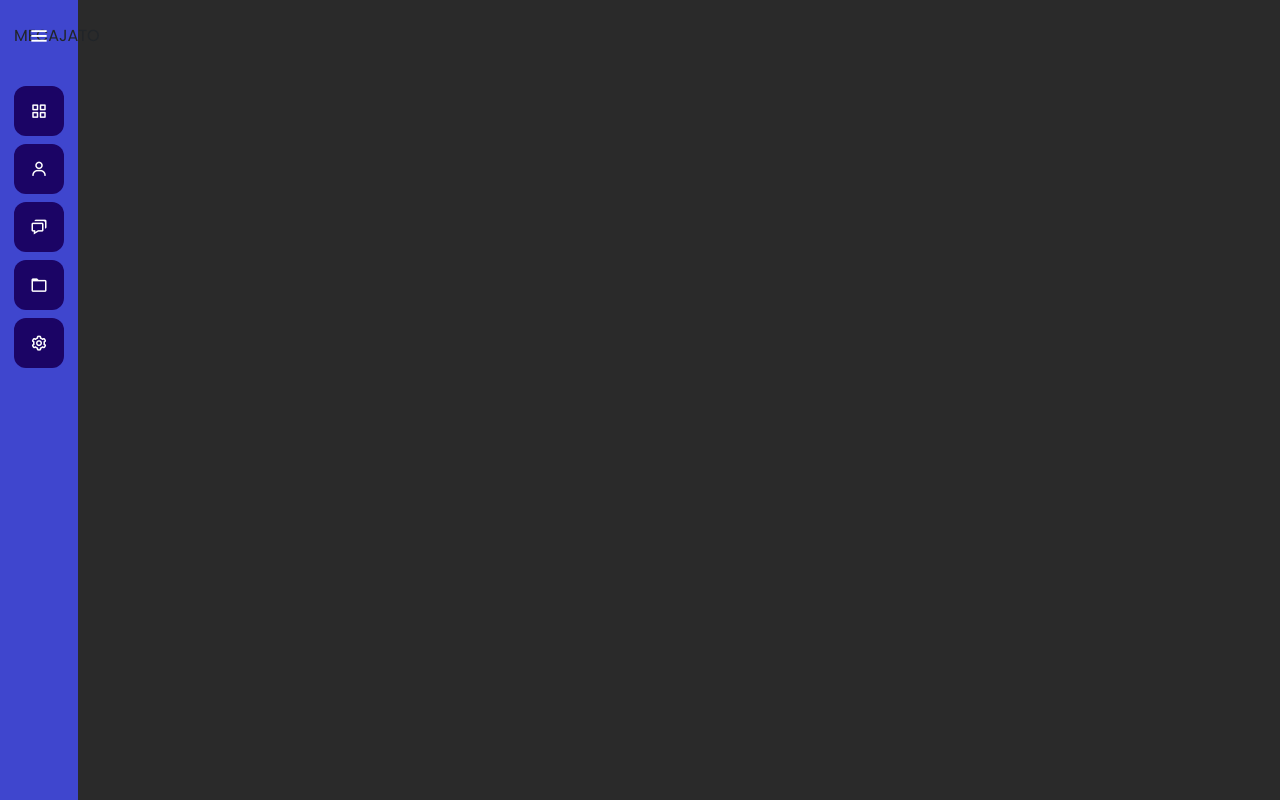
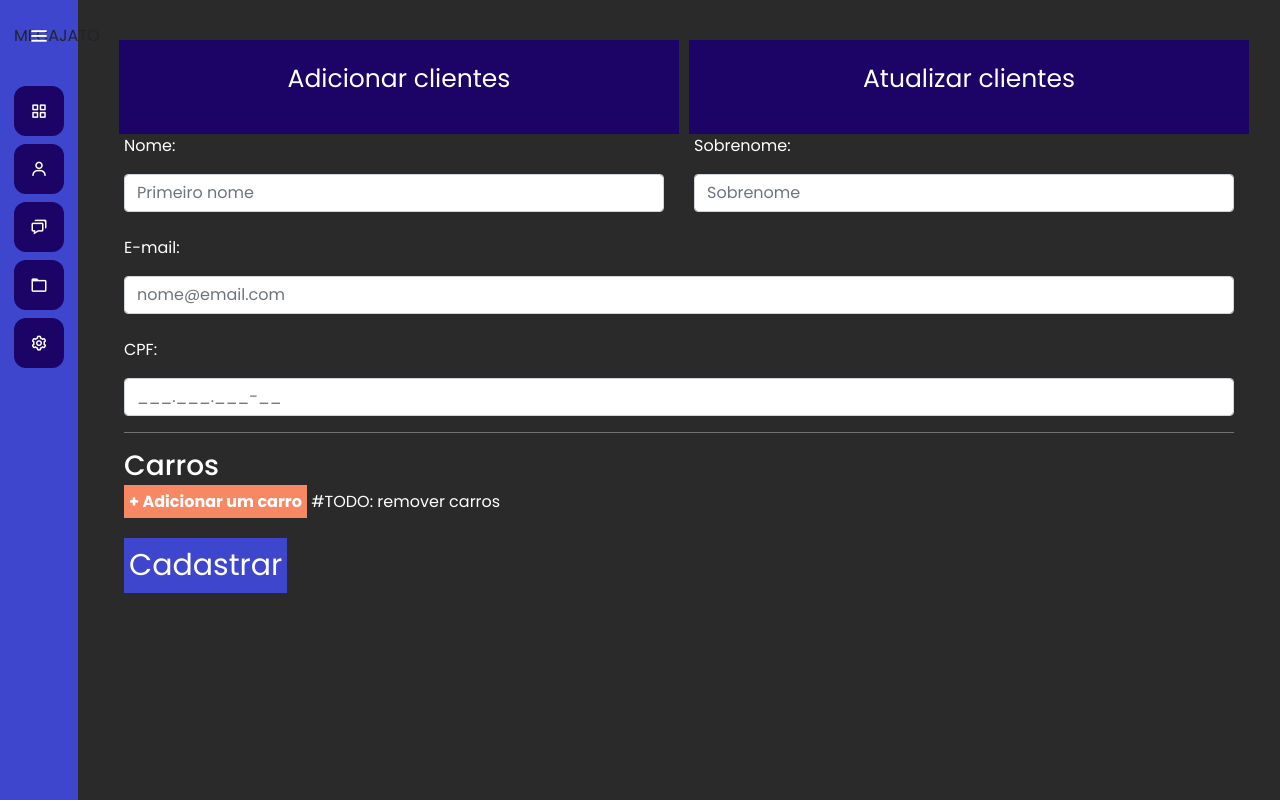
Before and after one commit to lfkodama/mecajato, a Django app: page /clientes in a window 1280 px wide. Run offline with Django 5.2, Linux system fonts and the light colour scheme.

Commit message:
Criado form de cadastro de clientes

```diff
--- a/clientes/templates/clientes.html
+++ b/clientes/templates/clientes.html
@@ -1,3 +1,76 @@
 {% extends "base.html" %}
+{% load static %}
 
-<h1>Página de Clientes</h1>
+{% block 'head' %}
+    <link rel="stylesheet" href="{% static 'clientes/css/clientes.css' %}">
+{% endblock %}
+
+{% block 'dashboard' %}
+    <div class="container">
+        <div class="row">
+            <div onclick="exibir_form('1')" class="col-md card-dashboard">
+                <p class="text-card">Adicionar clientes</p>
+            </div>
+
+            <div onclick="exibir_form('2')" class="col-md card-dashboard">
+                <p class="text-card">Atualizar clientes</p>
+            </div>
+
+        </div>
+
+        <div id="adicionar-cliente" class="adicionar-cliente">
+            <form action="{% url 'clientes' %}" method="POST">{% csrf_token %}
+                <div class="row">
+                    <div class="col-md">
+                        <p>Nome:</p>
+                        <input type="text" class="form-control" placeholder="Primeiro nome" name="nome" value="{{nome}}">
+                    </div>
+                    <div class="col-md">
+                        <p>Sobrenome:</p>
+                        <input type="text" class="form-control" placeholder="Sobrenome" name="sobrenome" value="{{sobrenome}}">
+                    </div>
+                </div>
+                <br>
+                <p>E-mail:</p>
+                <input type="email" class="form-control" placeholder="nome@email.com" name="email" value="{{email}}">
+                <br>
+                <p>CPF:</p>
+                <input type="text" class="form-control" placeholder="___.___.___-__" name="cpf" value="{{cpf}}">
+                <hr style="background-color:gray;">
+                <div class="add-carros">
+                    <h3>Carros</h3>
+                    <span class="btn-add-carros" onclick="add_carro()">+ Adicionar um carro</span>
+                    #TODO: remover carros
+                    <div id="form-carro">
+                        {% for carro, placa, ano in carros%}
+                                <br>
+                                <div class="row">
+                                    <div class="col-md">
+                                        <input type='text' placeholder='carro' class='form-control' name='carro' value="{{carro}}">
+                                    </div>
+
+                                    <div class="col-md">
+                                        <input type='text' placeholder='Placa' class='form-control' name='placa' value="{{placa}}">
+                                    </div>
+
+                                    <div class="col-md">
+                                        <input type='number' placeholder='ano' class='form-control' name='ano' value="{{ano}}">
+                                    </div>
+
+                                </div>
+                        {% endfor%}
+                    </div>
+
+                </div>
+
+                <br>
+                <input type="submit" value="Cadastrar" class="btn-principal">
+
+            </form>
+
+        </div>
+
+
+    <script src="{% static 'clientes/js/clientes.js' %}"></script>
+
+{% endblock %}
--- a/clientes/views.py
+++ b/clientes/views.py
@@ -2,4 +2,18 @@ from django.shortcuts import render
 from django.http import HttpResponse
 
 def clientes(request):
-    return render(request, 'clientes.html')
+    if request.method == "GET":
+        #clientes_list = Cliente.objects.all()
+        return render(request, 'clientes.html', {})
+    elif request.method == "POST":
+        nome = request.POST.get('nome')
+        sobrenome = request.POST.get('sobrenome')
+        email = request.POST.get('email')
+        cpf = request.POST.get('cpf')
+        carros = request.POST.getlist('carro')
+        placas = request.POST.getlist('placa')
+        anos = request.POST.getlist('ano')
+
+        print(carros)
+        print(placas)
+        return HttpResponse('Teste')
--- /dev/null
+++ b/templates/static/clientes/css/clientes.css
@@ -0,0 +1,44 @@
+.card-dashboard{
+
+    background-color: var(--main-color);
+    width: 50%;
+    margin-left: 10px;
+    margin-top: 40px;
+    text-align: center;
+    padding: 20px;
+    cursor: pointer;
+
+}
+
+.text-card{
+
+    font-size: 25px;
+
+}
+
+.btn-add-carros{
+
+    background-color: var(--contrast-color);
+    padding: 5px;
+    font-weight: bold;
+    cursor: pointer;
+
+}
+
+.btn-principal{
+    color:white;
+    border: none;
+    background-color: var(--dark-color);
+    padding: 5px;
+    font-size: 30px;
+}
+
+#att_cliente{
+
+    display: none;
+}
+
+#form-att-cliente{
+    display: none;
+
+}
--- /dev/null
+++ b/templates/static/clientes/js/clientes.js
@@ -0,0 +1,5 @@
+function add_carro() {
+    container = document.getElementById('form-carro');
+    html = "<br>  <div class='row'> <div class='col-md'> <input type='text' placeholder='carro' class='form-control' name='carro' > </div> <div class='col-md'><input type='text' placeholder='Placa' class='form-control' name='placa' ></div> <div class='col-md'> <input type='number' placeholder='ano' class='form-control' name='ano'> </div> </div>";
+    container.innerHTML += html;
+}
```
Also changed, not shown: db.sqlite3.
